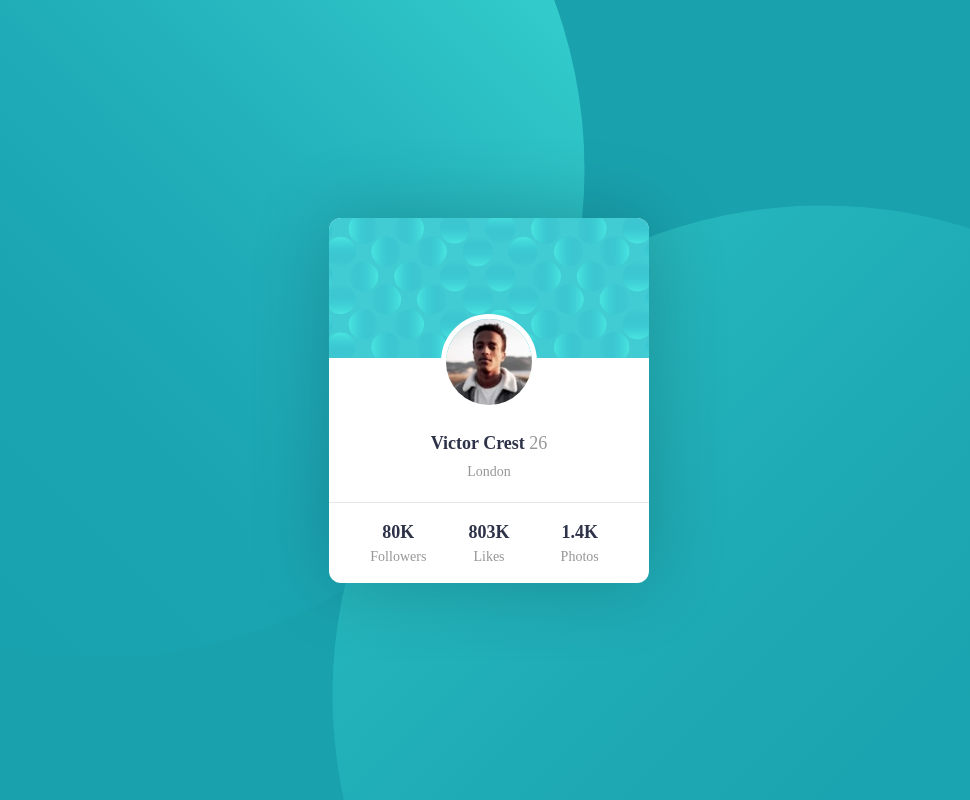
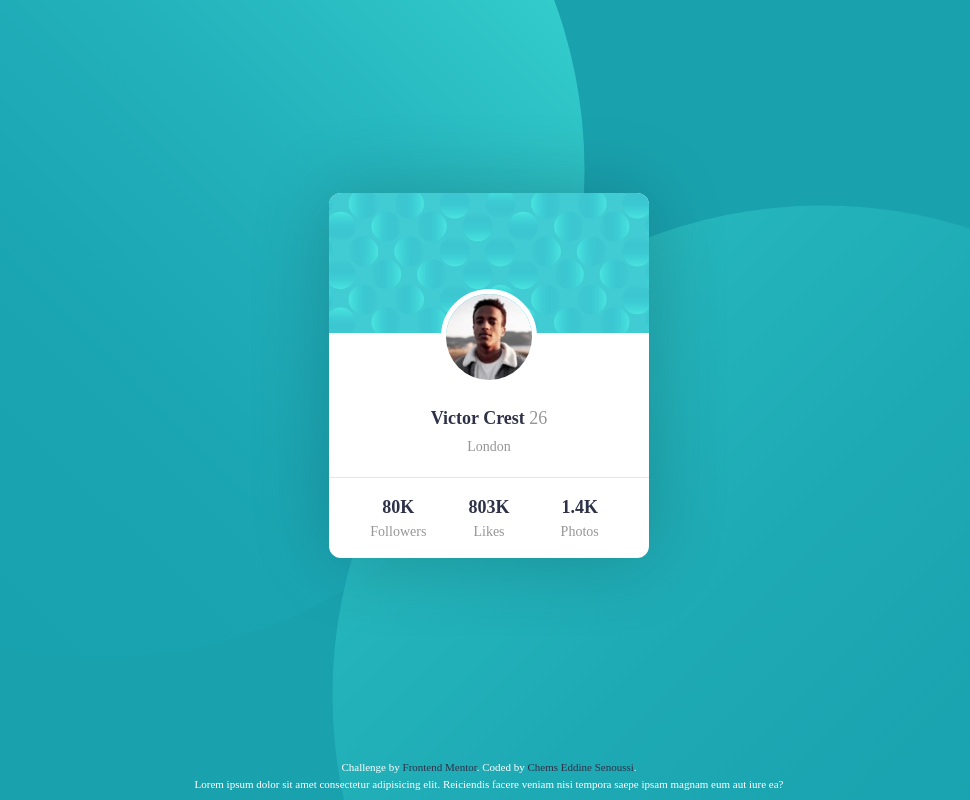
Before and after one commit to chemsedd/profile-card-component, a plain HTML site: page index.html in a window 1280 px wide. Shown: the whole page, without its empty margins (151-1121 px from the left). Drawn offline with nearby package versions, Linux system fonts and the light colour scheme.

Commit message:
Update README.md and Added CHALLENGE_README.md

```diff
--- a/index.html
+++ b/index.html
@@ -51,16 +51,16 @@
       </div>
     </main>
     <!-- Footer -->
-    <!-- <footer class="flex-shrink-0 attribution p-2">
+    <footer class="flex-shrink-0 attribution p-2">
       <div>
         Challenge by <a href="https://www.frontendmentor.io?ref=challenge" target="_blank">Frontend Mentor</a>.
-        Coded by <a href="#">Chems Eddine Senoussi</a>.
+        Coded by <a href="https://github.com/chemsedd">Chems Eddine Senoussi</a>.
       </div>
       <div>
         Lorem ipsum dolor sit amet consectetur adipisicing elit. Reiciendis facere veniam nisi tempora saepe ipsam
         magnam eum aut iure ea?
       </div>
-    </footer> -->
+    </footer>
   </div>
 </body>
 
```
Also changed, not shown: design/Screenshot.png (added), 2 other files.
